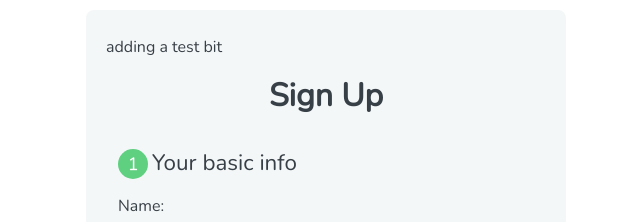
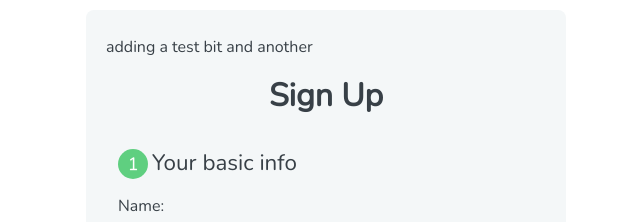
Before and after one commit to aquabuddha/web_development, a plain HTML site: page web_forms/index.html in a window 1280 px wide. Shown: the top 222 px of the page, 314-954 px from the left. Drawn offline with nearby package versions, Linux system fonts and the light colour scheme.

Commit message:
Test round 2

```diff
--- a/web_forms/index.html
+++ b/web_forms/index.html
@@ -11,7 +11,7 @@
     <body>
 
       <form action="index.html" method="post">
-        <p>adding a test bit</p>
+        <p>adding a test bit and another</p>
         <h1>Sign Up</h1>
 
         <fieldset>
```
